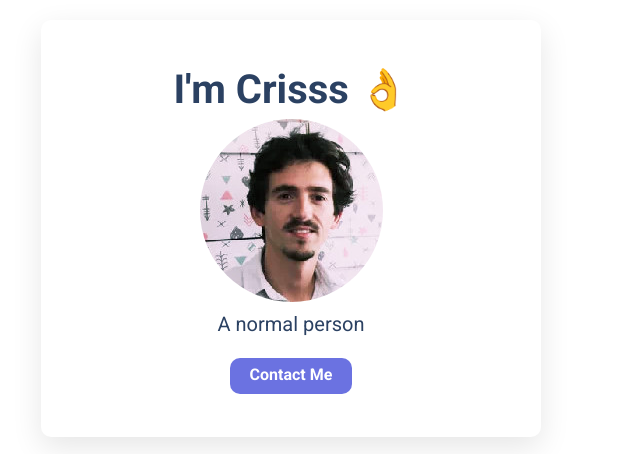
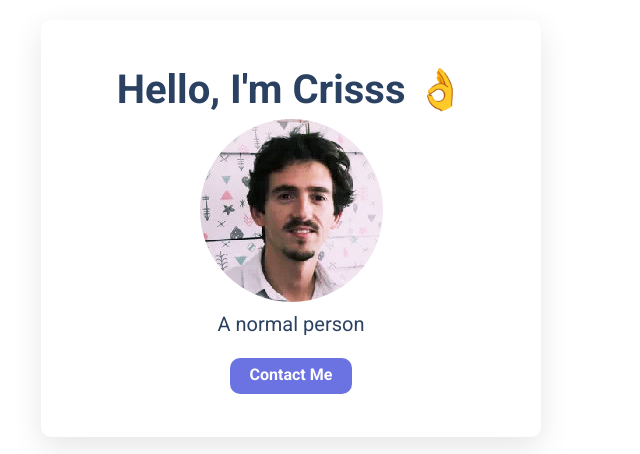
Before and after one commit to CrisArtigas/profile, a plain HTML site: page index.html in a window 1280 px wide. Shown: the top 454 px of the page, without its empty margins (349-989 px from the left). Drawn offline with Linux system fonts and the light colour scheme.

Commit message:
make my profile prettier

```diff
--- a/index.html
+++ b/index.html
@@ -11,7 +11,7 @@
 <body>
   <div class="container">
    <div class="card-white">
-  <h1>I'm Crisss 👌 </h1>
+  <h1>Hello, I'm Crisss 👌 </h1>
   <img src="images/profile.jpeg" alt="Cris Artigas" class="avatar">
   <p class="space-text">A normal person</p><br>
   <p><a href="" class="main-button">Contact Me</a></p>
```
